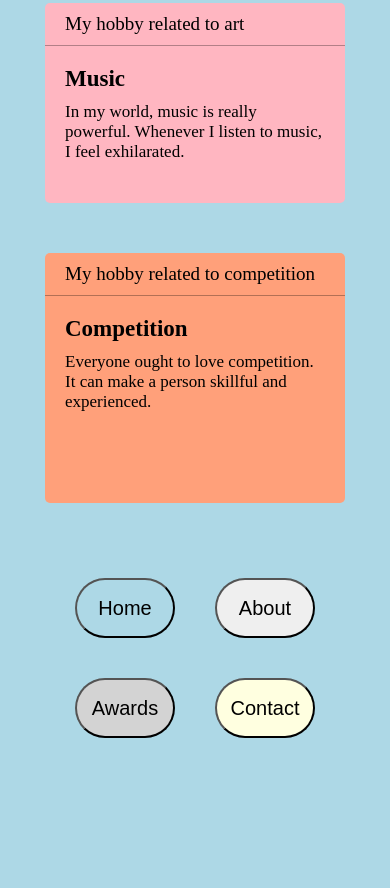
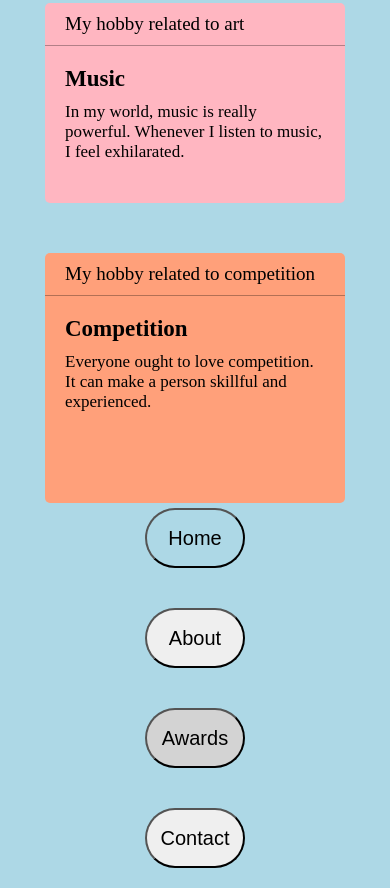
Before and after one commit to Thae-Su-Aung/portfolio, a plain HTML site: page about.html in a window 390 px wide. Shown: the part 1754-2642 px from the top of the page. Before the commit the page ends 2595 px from the top, so only its background shows below. Drawn offline with Linux system fonts and the light colour scheme.

Commit message:
Update about.css

```diff
--- a/about.css
+++ b/about.css
@@ -104,6 +104,8 @@ body{
     margin-left: 34px;
 }
 /*********************************************************/
+/*****************************************************************/
+
 .contactbtn{
     height: 60px;
     width: 100px;
@@ -113,11 +115,10 @@ body{
 }
 .conbtncontainer{
     display: flex;
+    align-items: center;
     justify-content: center;
     height: 140px;
-}
-.firstbtngp{
-    display: flex;
+    margin-bottom: 60px;
 }
 .btn1{
     background-color: lightblue;
@@ -125,23 +126,19 @@ body{
 .btn3{
     background-color: lightgrey;
 }
-.btn6{
+.btn4{
     background-color: lightyellow;
 }
-@media (max-width: 656px)
+.btn5{
+    background-color: lightgreen;
+}
+@media (max-width: 727px)
 {
     .conbtncontainer{
         display: flex;
         flex-direction: column;
         align-items: center;
-    }
-    .belowgp{
-        position: relative;
-        min-height: 30vh;
-        padding: 0 20px;
-        display: flex;
-        justify-content: center;
-        background-size: cover;
+        margin-top: 30px;
     }
     .contactbtn{
         margin: 20px;
```
